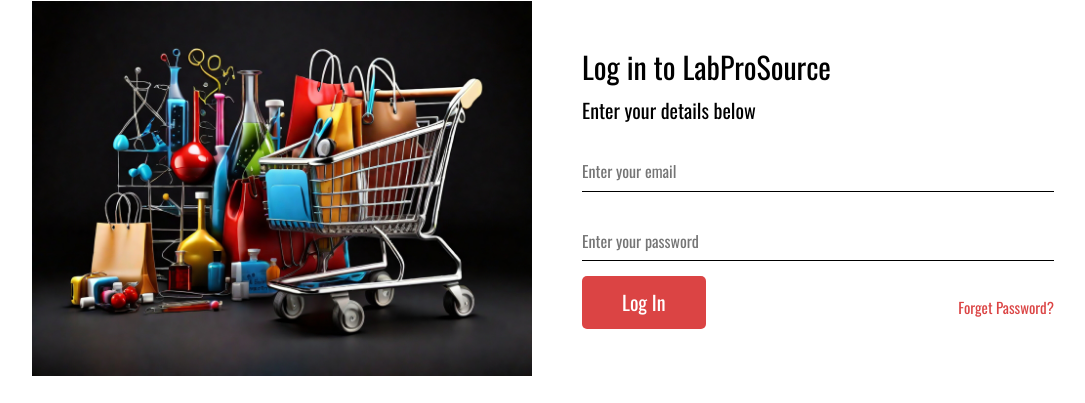
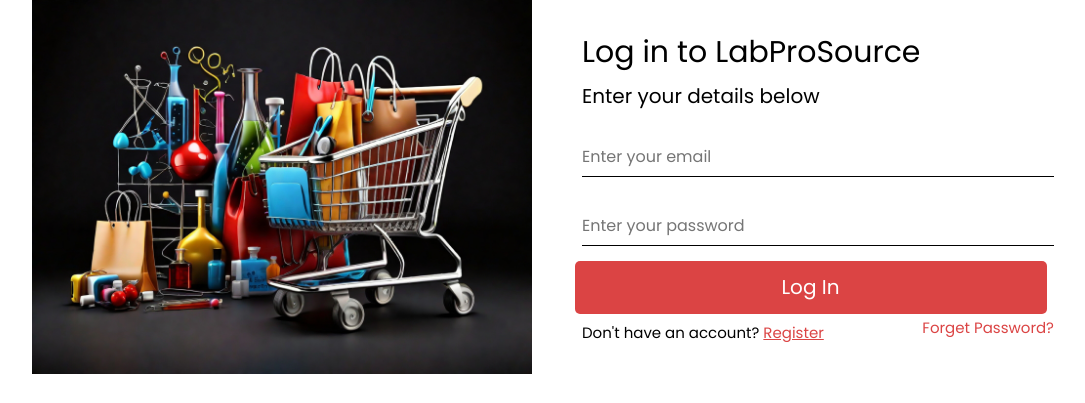
Before and after one commit to LeonardoC1302/ProyectoBD, a PHP site: page /login in a window 1280 px wide. Shown: the part 134-537 px from the top of the page, without its empty margins (72-1157 px from the left). Run offline with PHP 8.4, Linux system fonts and the light colour scheme.

Commit message:
About, fixes

```diff
--- a/webApp/src/scss/base/_variables.scss
+++ b/webApp/src/scss/base/_variables.scss
@@ -1,5 +1,5 @@
 //Fonts
-$main-font: 'Oswald', sans-serif;
+$main-font: 'Poppins', sans-serif;
 $logo-font: 'Lilita One', cursive;
 
 // Media Queries
--- a/webApp/src/scss/components/_form.scss
+++ b/webApp/src/scss/components/_form.scss
@@ -76,6 +76,14 @@
     align-items: center;
     justify-content: space-between;
     .action{
+        color: v.$black;
+        span{
+            text-decoration: underline;
+            color: v.$accent;
+        }
+        font-size: 1.5rem;
+    }
+    .action-accent{
         color: v.$accent;
         font-size: 1.5rem;
     }
--- /dev/null
+++ b/webApp/src/scss/layout/_about.scss
@@ -0,0 +1,74 @@
+@use 'base/variables' as v;
+@use 'base/mixins' as m;
+
+.about{
+    display: flex;
+    flex-direction: column;
+    margin: v.$gap;
+    margin-top: 0;
+    &__title{
+        @include m.tablet{
+            text-align: left;
+        }
+        text-align: center;
+        border-bottom: 1px solid #000;
+        font-size: 3.5rem;
+        font-weight: v.$bold;
+        padding-bottom: 1rem;
+    }
+
+    &__info{
+        @include m.tablet{
+            @include m.grid(2, calc(v.$gap/2));
+        }
+        img{
+            width: 100%;
+            height: 100%;
+            object-fit: cover;
+        }
+    }
+
+    &__description{
+        display: flex;
+        flex-direction: column;
+        justify-content: center;
+        @include m.tablet{
+            text-align: left;
+        }
+        text-align: center;
+        .description__title{
+            font-weight: v.$bold;
+        }
+        p{
+            margin: 1.5rem;
+        }
+    }
+}
+
+.choose{
+    display: flex;
+    flex-direction: column;
+    margin-top: 1rem;
+    &__title{
+        text-align: center;
+        font-weight: v.$bold;
+        font-size: 3rem;
+    }
+
+    &__icons{
+        @include m.tablet{
+            display: flex;
+            justify-content: center;
+            gap: v.$gap;
+        }
+    }
+    &__info{
+        display: flex;
+        flex-direction: column;
+        justify-content: center;
+        align-items: center;
+        i{
+            font-size: 5rem;
+        }
+    }
+}
--- a/webApp/src/scss/layout/_contact.scss
+++ b/webApp/src/scss/layout/_contact.scss
@@ -13,7 +13,7 @@
     display: flex;
     flex-direction: column;
     // width: 100%;
-    margin: 0 v.$gap;
+    margin: auto v.$gap;
     .contact-info{
         @include m.tablet{
             align-items: flex-start;
@@ -50,9 +50,14 @@
     width: 100%;
     .form__field{
         @include m.tablet{
-            width: 30%;
+            width: 45%;
         }
         width: 100%;
+        margin: 0;
+    }
+
+    .form__input{
+        margin-bottom: 2rem;
     }
 
     .form__submit{
--- a/webApp/src/scss/layout/_header.scss
+++ b/webApp/src/scss/layout/_header.scss
@@ -91,6 +91,7 @@
 
 .search-bar {
     margin: 0 2rem;
+    margin-bottom: 2rem;
     border: 1px solid v.$black;
     border-radius: 3rem;
     display: flex;
--- a/webApp/src/scss/layout/_index.scss
+++ b/webApp/src/scss/layout/_index.scss
@@ -4,3 +4,4 @@
 @forward 'login';
 @forward 'account';
 @forward 'contact';
+@forward 'about';
--- a/webApp/src/scss/layout/_products.scss
+++ b/webApp/src/scss/layout/_products.scss
@@ -1,42 +1,8 @@
 @use 'base/variables' as v;
 @use 'base/mixins' as m;
 
-.product{
-    display: flex;
-    flex-direction: column;
-    align-items: center;
-    margin-bottom: calc(v.$gap/2);
-    @include m.tablet {
-        margin: 0;
+.products{
+    @include m.tablet{
+        @include m.grid(5, calc(v.$gap/2));
     }
-    .image{
-        background-color: v.$light-gray;
-        border-radius: 1rem;
-        width: min(15rem, 100%);
-        height: min(15rem, 100%);
-        padding: 1rem;
-        img{
-            max-width: 100%;
-            max-height: 100%;
-            display: block;
-            margin: 0 auto;
-        }
-    }
-
-    .name{
-        text-align: center;
-        font-size: 2rem;
-        margin-bottom: 1rem;
-    }
-
-    .price{
-        margin: 0;
-        color: v.$accent;
-        span{
-            margin-left: .5rem;
-            text-decoration: line-through;
-            color: v.$black;
-        }
-    }
-
 }
--- a/webApp/views/auth/login.php
+++ b/webApp/views/auth/login.php
@@ -13,9 +13,10 @@
                 <input class="form__input-login" type="password" id="password" placeholder="Enter your password" name="password">
             </div>
 
+            <input class="form__submit-100" type="submit" value="Log In">
             <div class="actions">
-                <input class="form__submit" type="submit" value="Log In">
-                <a href="/register" class="action">Forget Password?</a>
+                <a href="/register" class="action">Don't have an account? <span>Register</span></a>
+                <a href="/forgot" class="action-accent">Forget Password?</a>
             </div>
 
         </form>
--- a/webApp/views/layout.php
+++ b/webApp/views/layout.php
@@ -4,7 +4,7 @@
     <meta charset="UTF-8">
     <meta name="viewport" content="width=device-width, initial-scale=1.0">
     <title>LabProSource</title>
-    <link href="https://fonts.googleapis.com/css2?family=Lilita+One&family=Oswald:wght@400;700&display=swap" rel="stylesheet">
+    <link href="https://fonts.googleapis.com/css2?family=Lilita+One&family=Poppins:wght@300;400;700;900&display=swap" rel="stylesheet">
     <link rel="stylesheet" href="/build/css/app.css">
     <link href='https://unpkg.com/boxicons@2.1.4/css/boxicons.min.css' rel='stylesheet'>
 </head>
--- a/webApp/views/pages/products.php
+++ b/webApp/views/pages/products.php
@@ -0,0 +1,3 @@
+<div class="products">
+    <h1>Our Products</h1>
+</div>
```
Also changed, not shown: webApp/views/pages/about.php (+37 -0 lines), webApp/views/pages/contact.php (+4 -4 lines), webApp/public/build/css/app.css, webApp/public/images/about.jpg (added), 1 other file.
